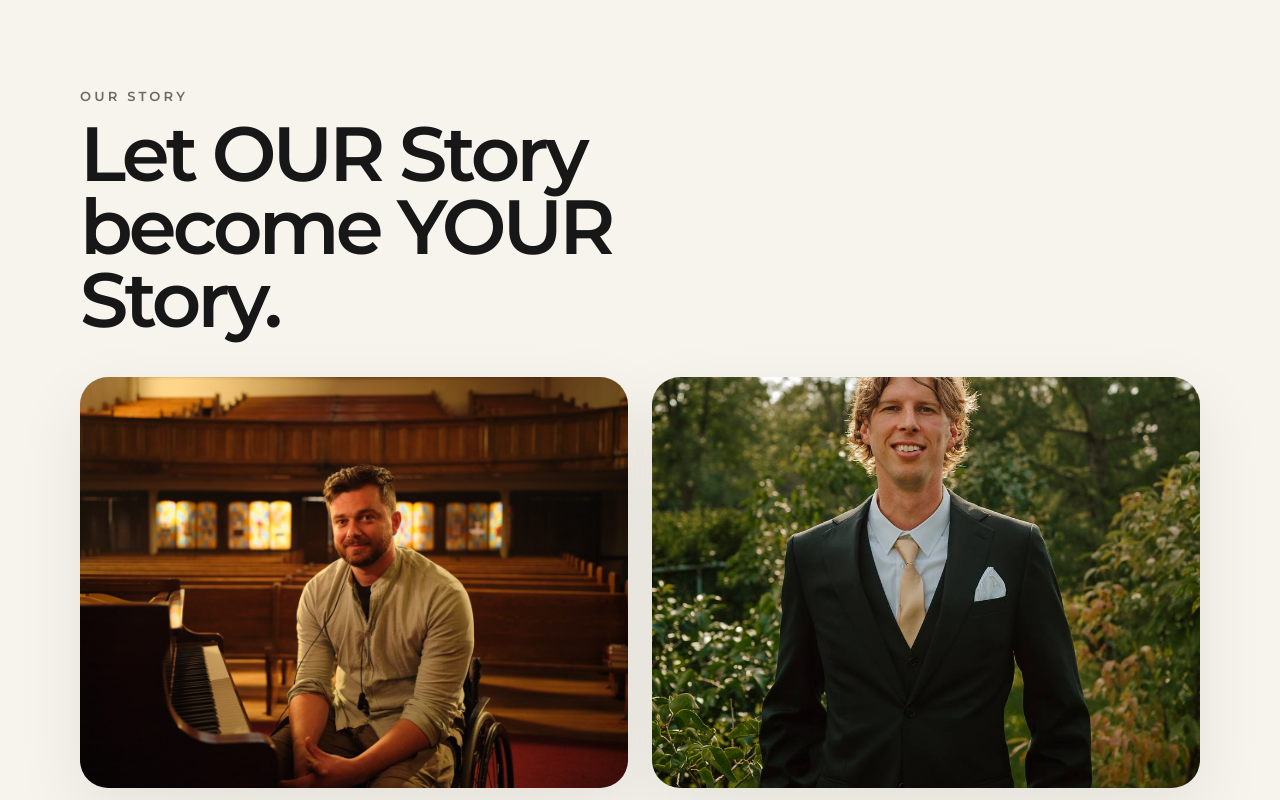
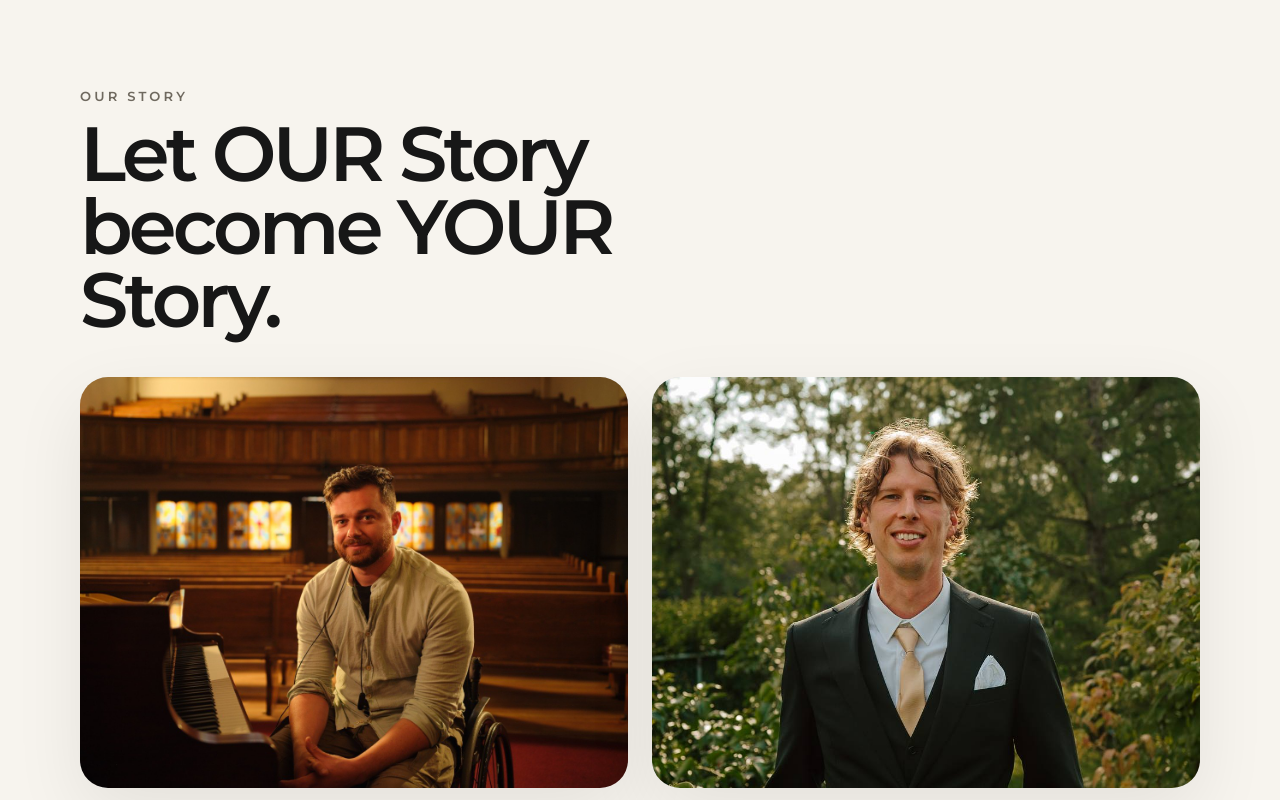
Before and after one commit to baldinircr-byte/resonateadaptive-frontend-new, a Next.js app: page /our-story in a window 1280 px wide. Shown: the top 800 px of the page. Built offline with nearby package versions, Linux system fonts and the light colour scheme.

Commit message:
fix: improve steve photo crop

```diff
--- a/src/app/globals.css
+++ b/src/app/globals.css
@@ -443,6 +443,10 @@ h6,
   object-fit: cover;
 }
 
+.featureImageSteve {
+  object-position: center 24%;
+}
+
 .sectionLight h2,
 .sectionTitleLight {
   margin-top: 12px;
--- a/src/app/our-story/page.tsx
+++ b/src/app/our-story/page.tsx
@@ -34,7 +34,7 @@ export default function OurStoryPage() {
                 alt="Steve Bosch"
                 width={1200}
                 height={900}
-                className="featureImage"
+                className="featureImage featureImageSteve"
               />
             </div>
             <div className="storyPersonMeta">
```
